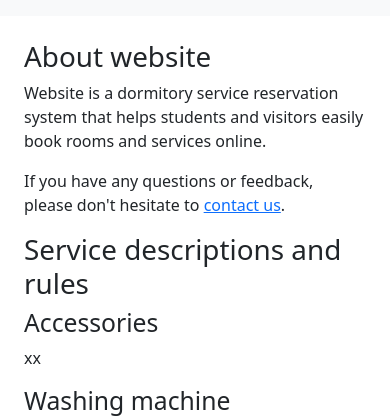
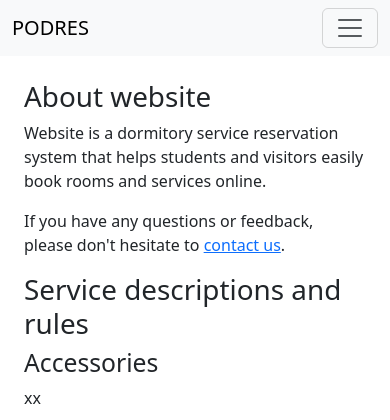
Before and after one commit to imsiriuse/ISpodoli, a Django app: page /about/ in a window 390 px wide. Shown: the top 420 px of the page. Run offline with Django 4.2, Linux system fonts and the light colour scheme; data comes from the database, SQL or seed files in the repository; some libraries are stand-ins or nearby versions.

Commit message:
bugfix - navbar not visible on mobile devices

```diff
--- a/podres/templates/base.html
+++ b/podres/templates/base.html
@@ -3,7 +3,7 @@
   <head>
     <meta charset="UTF-8">
     <meta http-equiv="X-UA-Compatible" content="IE=edge">
-    <meta name="viewport" content="width=device-width, initial-scale=1.0">
+    <meta name="viewport" content="width=device-width, initial-scale=1, shrink-to-fit=no">
     {% load django_bootstrap5 %}
     {% load static %}
     {% bootstrap_css %}
@@ -14,7 +14,13 @@
   <body>
   <nav class="navbar navbar-expand-lg navbar-light bg-light">
       <div class="container-fluid">
-    <div class="collapse navbar-collapse" id="navbarNav">
+        <a class="navbar-brand" href="#">PODRES</a>
+        <button class="navbar-toggler" type="button" data-bs-toggle="collapse" data-bs-target="#navbarSupportedContent"
+          aria-controls="navbarSupportedContent" aria-expanded="false" aria-label="Toggle navigation">
+          <span class="navbar-toggler-icon"></span>
+        </button>
+        <div class="collapse navbar-collapse" id="navbarSupportedContent">
+
           <ul class="navbar-nav me-auto mb-2 mb-lg-0">
         {% if user.is_authenticated %}
         <li class="nav-item">
```
Lines whose indentation alone changed are shown as unchanged.
